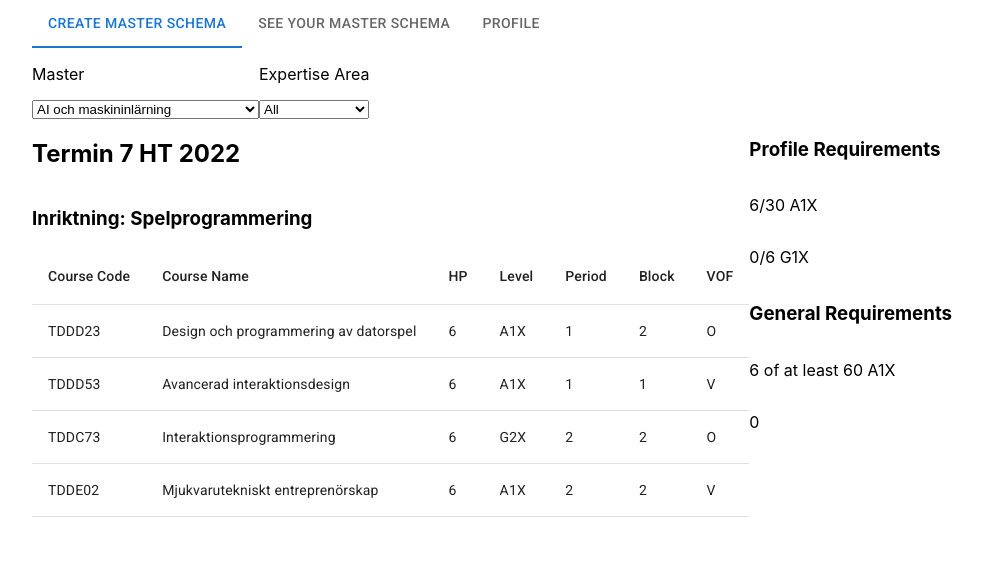
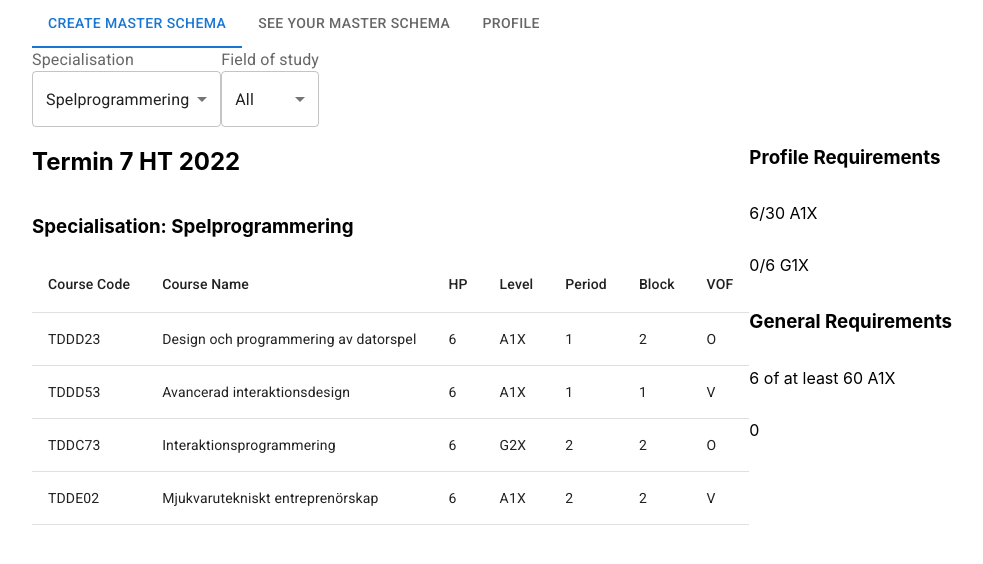
Before and after one commit to WebLabs-AB/MasterChooserApplication, a React (Create React App) app in the folder Frontend/masterfrontend/: page / in a window 1280 px wide. Shown: the top 564 px of the page, without its empty margins (32-1015 px from the left). Built offline with nearby package versions, Linux system fonts and the light colour scheme.

Commit message:
More dynamic elements

```diff
--- a/Frontend/masterfrontend/src/Screens/CreateMasterPage.tsx
+++ b/Frontend/masterfrontend/src/Screens/CreateMasterPage.tsx
@@ -6,9 +6,31 @@ import Stack from "@mui/material/Stack";
 import { CourseTable } from "../Components/CourseTable";
 import { ProfileReq } from "../Components/ProfileReq";
 import { GeneralReq } from "../Components/GeneralReq";
+import { InputLabel, MenuItem, Select } from "@mui/material";
 
 export const CreateMasterPage: React.FC = () => {
   const tabs = ["Create master schema", "See your master schema", "Profile"];
+  const specialisations = [
+    "All",
+    "AI och maskininlärning",
+    "Industriell ekonomi",
+    "International Software Engineering",
+    "Medicinsk informatik",
+    "Programmering och algoritmer",
+    "Spelprogrammering",
+    "Storskalig mjukvaruutveckling",
+    "Säkra system",
+  ];
+  const currentSpec = 6;
+  const fields = [
+    "All",
+    "Computer Science",
+    "Computer Science and Engineering",
+    "Information Technology",
+  ];
+  const currentField = 0;
+  const date = "Termin 7 HT 2022";
+
   return (
     <Container>
       <Tabs value={0}>
@@ -18,29 +40,30 @@ export const CreateMasterPage: React.FC = () => {
       </Tabs>
       <Stack direction="row">
         <Stack direction="column">
-          <p>Master</p>
-          <select>
-            <option>AI och maskininlärning</option>
-            <option>Industriell ekonomi</option>
-            <option>International Software Engineering</option>
-            <option>Medicinsk informatik</option>
-            <option>Programmering och algoritmer</option>
-            <option>Spelprogrammering</option>
-            <option>Storskalig mjukvaruutveckling</option>
-            <option>Säkra system</option>
-          </select>
+          <InputLabel id="spec-label">Specialisation</InputLabel>
+          <Select
+            labelId="spec-label"
+            label="Specialisation"
+            value={currentSpec}
+          >
+            {specialisations.map((e, i) => (
+              <MenuItem value={i}>{e}</MenuItem>
+            ))}
+          </Select>
         </Stack>
         <Stack direction="column">
-          <p>Expertise Area</p>
-          <select>
-            <option>All</option>
-          </select>
+          <InputLabel>Field of study</InputLabel>
+          <Select label="Field of study" value={currentField}>
+            {fields.map((e, i) => (
+              <MenuItem value={i}>{e}</MenuItem>
+            ))}
+          </Select>
         </Stack>
       </Stack>
       <Stack direction="row">
         <Stack direction="column">
-          <h2>Termin 7 HT 2022</h2>
-          <h3>Inriktning: Spelprogrammering</h3>
+          <h2>{date}</h2>
+          <h3>Specialisation: {specialisations[currentSpec]}</h3>
           <CourseTable />
         </Stack>
         <Stack direction="column">
```
